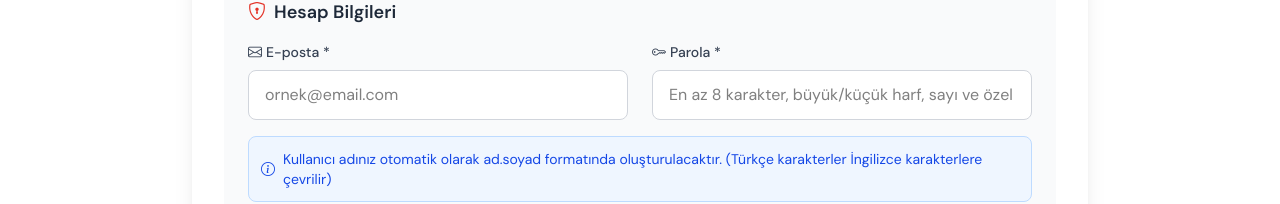
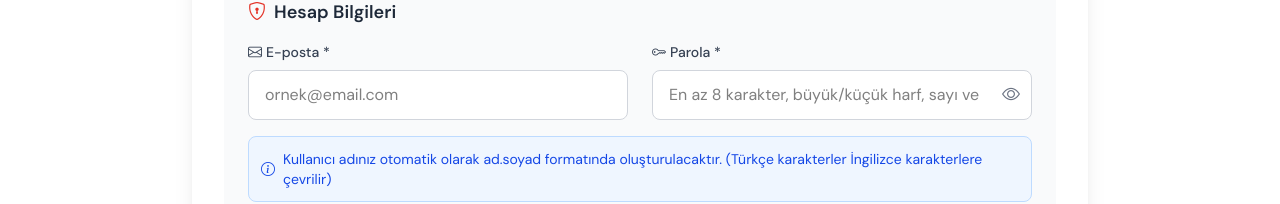
Before and after one commit to enesmuzaffer22/istun-network, a React (Vite) app in the folder frontend/: page /kayit-ol in a window 1280 px wide. Shown: the part 611-815 px from the top of the page. Built offline with nearby package versions, Linux system fonts and the light colour scheme.

Commit message:
feat: edited navbar links hover anims.

```diff
--- a/frontend/src/components/Navbar.jsx
+++ b/frontend/src/components/Navbar.jsx
@@ -31,8 +31,8 @@ function Navbar() {
   const getNavLinkClass = (path) => {
     const isActive = location.pathname === path;
     return isActive
-      ? "text-primary font-bold transition-colors"
-      : "text-gray-500 hover:text-primary transition-colors";
+      ? "text-primary font-bold transition-colors relative after:content-[''] after:absolute after:bottom-[-8px] after:left-0 after:w-full after:h-0.5 after:bg-primary after:transition-all after:duration-300"
+      : "text-gray-500 hover:text-primary transition-colors relative after:content-[''] after:absolute after:bottom-[-8px] after:left-0 after:w-0 after:h-0.5 after:bg-primary after:transition-all after:duration-300 hover:after:w-full";
   };
 
   const getMobileNavLinkClass = (path) => {
@@ -155,7 +155,7 @@ function Navbar() {
                 </Link>
                 <button
                   onClick={handleLogout}
-                  className={navPrimaryButtonStyles}
+                  className={`${navPrimaryButtonStyles} cursor-pointer`}
                 >
                   Çıkış Yap
                 </button>
@@ -350,7 +350,7 @@ function Navbar() {
                         handleLogout();
                         toggleMenu();
                       }}
-                      className={`${mobileNavButtonStyles} text-center`}
+                      className={`${mobileNavButtonStyles} text-center cursor-pointer`}
                     >
                       Çıkış Yap
                     </button>
--- a/frontend/src/pages/LoginPage.jsx
+++ b/frontend/src/pages/LoginPage.jsx
@@ -14,6 +14,7 @@ const LoginPage = () => {
   });
   const [errors, setErrors] = useState({});
   const [isLoading, setIsLoading] = useState(false);
+  const [showPassword, setShowPassword] = useState(false);
 
   const handleChange = (e) => {
     const { name, value } = e.target;
@@ -189,15 +190,28 @@ const LoginPage = () => {
                 <label className="block text-sm font-medium text-gray-700 mb-2">
                   <i className="bi bi-key mr-1"></i>Şifre *
                 </label>
+                <div className="relative">
                   <input
-                  type="password"
+                    type={showPassword ? "text" : "password"}
                     name="password"
                     value={formData.password}
                     onChange={handleChange}
                     required
-                  className="w-full px-4 py-3 border border-gray-300 rounded-lg focus:ring-2 focus:ring-primary focus:border-transparent transition-all duration-200 bg-white"
+                    className="w-full px-4 py-3 pr-12 border border-gray-300 rounded-lg focus:ring-2 focus:ring-primary focus:border-transparent transition-all duration-200 bg-white"
                     placeholder="Şifrenizi girin"
                   />
+                  <button
+                    type="button"
+                    onClick={() => setShowPassword(!showPassword)}
+                    className="absolute right-3 top-1/2 transform -translate-y-1/2 text-gray-500 hover:text-gray-700 focus:outline-none focus:text-primary transition-colors duration-200"
+                  >
+                    <i
+                      className={`bi ${
+                        showPassword ? "bi-eye-slash" : "bi-eye"
+                      } text-lg`}
+                    ></i>
+                  </button>
+                </div>
                 {errors.password && (
                   <p className="text-red-500 text-sm mt-1 flex items-center">
                     <i className="bi bi-exclamation-circle mr-1"></i>
--- a/frontend/src/pages/RegisterPage.jsx
+++ b/frontend/src/pages/RegisterPage.jsx
@@ -22,6 +22,7 @@ const RegisterPage = () => {
 
   const [errors, setErrors] = useState({});
   const [isLoading, setIsLoading] = useState(false);
+  const [showPassword, setShowPassword] = useState(false);
   const [passwordRequirements, setPasswordRequirements] = useState({
     length: false,
     uppercase: false,
@@ -329,15 +330,28 @@ const RegisterPage = () => {
                     <label className="block text-sm font-medium text-gray-700 mb-2">
                       <i className="bi bi-key mr-1"></i>Parola *
                     </label>
+                    <div className="relative">
                       <input
-                      type="password"
+                        type={showPassword ? "text" : "password"}
                         name="password"
                         value={formData.password}
                         onChange={handleChange}
                         required
-                      className="w-full px-4 py-3 border border-gray-300 rounded-lg focus:ring-2 focus:ring-primary focus:border-transparent transition-all duration-200 bg-white"
+                        className="w-full px-4 py-3 pr-12 border border-gray-300 rounded-lg focus:ring-2 focus:ring-primary focus:border-transparent transition-all duration-200 bg-white"
                         placeholder="En az 8 karakter, büyük/küçük harf, sayı ve özel karakter"
                       />
+                      <button
+                        type="button"
+                        onClick={() => setShowPassword(!showPassword)}
+                        className="absolute right-3 top-1/2 transform -translate-y-1/2 text-gray-500 hover:text-gray-700 focus:outline-none focus:text-primary transition-colors duration-200"
+                      >
+                        <i
+                          className={`bi ${
+                            showPassword ? "bi-eye-slash" : "bi-eye"
+                          } text-lg`}
+                        ></i>
+                      </button>
+                    </div>
 
                     {/* Şifre Gereksinimleri Göstergesi */}
                     {formData.password && (
--- a/frontend/src/pages/RoadmapsPage.jsx
+++ b/frontend/src/pages/RoadmapsPage.jsx
@@ -33,7 +33,7 @@ function RoadmapsPage() {
         }
       } catch (err) {
         if (!isCancelled) {
-          console.error("Yol haritaları çekilirken hata:", err);
+          console.error("Kariyer Rotaları çekilirken hata:", err);
           setError("Veriler yüklenirken bir sorun oluştu.");
         }
       } finally {
@@ -91,7 +91,7 @@ function RoadmapsPage() {
         ref={titleRef}
         className="text-3xl sm:text-4xl md:text-5xl font-bold text-primary"
       >
-        Yol Haritaları
+        Kariyer Rotaları
       </h1>
       <div
         ref={cardsContainerRef}
```
Lines whose indentation alone changed are shown as unchanged.
